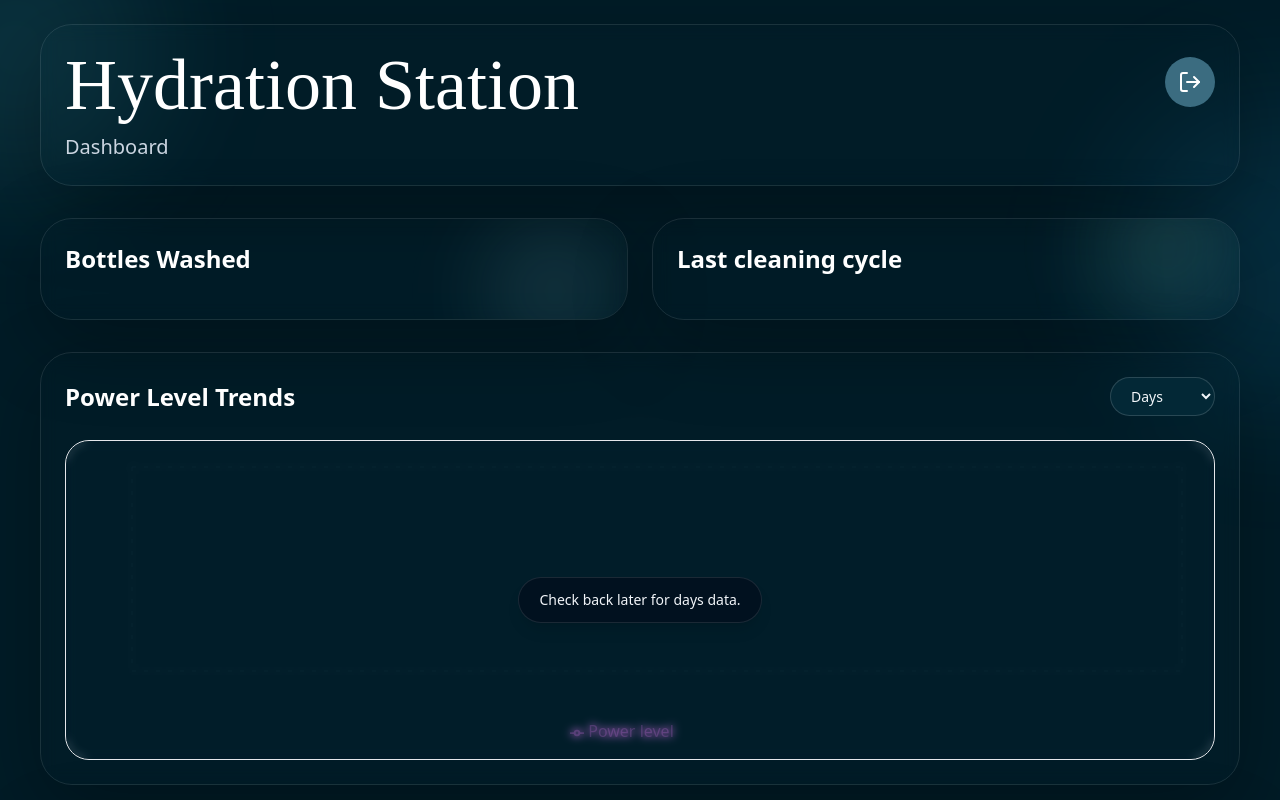
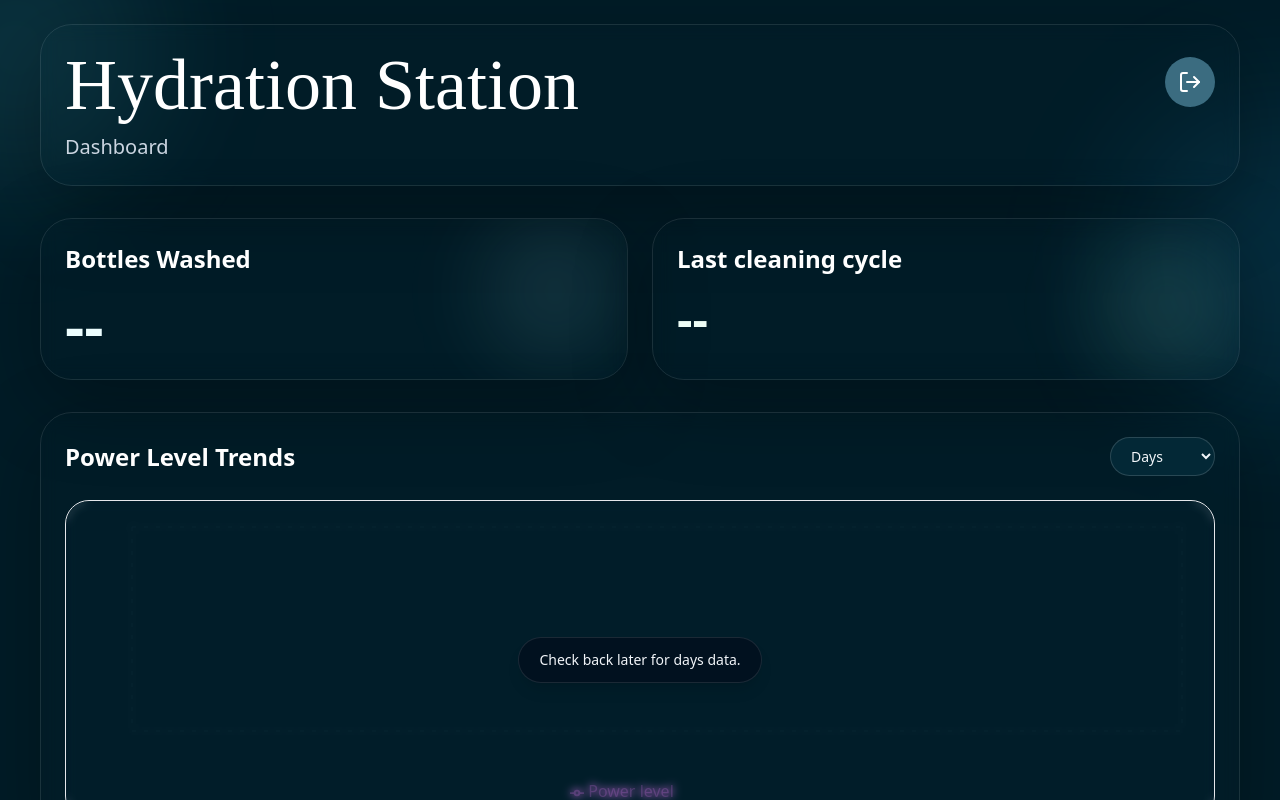
Before and after one commit to manyakaushal/hydrationstationdashboard, a React (Create React App) app in the folder frontend/: page /dashboard in a window 1280 px wide. Shown: the top 800 px of the page. Built offline with nearby package versions, Linux system fonts and the light colour scheme; some icons are missing.

Commit message:
Fixed the card on the bottles washed and last cleaning cycle - Dom

```diff
--- a/frontend/src/pages/dashboard.tsx
+++ b/frontend/src/pages/dashboard.tsx
@@ -1,6 +1,5 @@
 import React, { useEffect, useState, useMemo } from "react";
 import LogoutButton from "../assets/LogoutButton";
-import DataCard from "../assets/DataCard";
 import { RechartsDevtools } from "@recharts/devtools";
 import { LineChart, Line, XAxis, ResponsiveContainer, CartesianGrid, YAxis, Legend, Tooltip } from "recharts";
 
@@ -250,7 +249,9 @@ const cappedWaterData = useMemo(() => {
                             <div className="relative">
                                 <h2 className="text-2xl font-semibold text-white">Bottles Washed</h2>
                                 <div className="mt-5">
-                                    {dashboardData && <DataCard text="Bottles Washed" data={dashboardData.bottlesWashed} />}
+                                    <p className="text-5xl font-semibold text-cyan-50 sm:text-6xl">
+                                        {dashboardData?.bottlesWashed ?? "--"}
+                                    </p>
                                 </div>
                             </div>
                         </div>
@@ -260,7 +261,11 @@ const cappedWaterData = useMemo(() => {
                             <div className="relative">
                                 <h2 className="text-2xl font-semibold text-white">Last cleaning cycle</h2>
                                 <div className="mt-5">
-                                    {dashboardData && <DataCard text="Last Cleaning" data={new Date(dashboardData.lastCleaningCycleAt).toLocaleDateString()} />}
+                                    <p className="text-4xl font-semibold text-emerald-50 sm:text-5xl">
+                                        {dashboardData?.lastCleaningCycleAt
+                                            ? new Date(dashboardData.lastCleaningCycleAt).toLocaleDateString()
+                                            : "--"}
+                                    </p>
                                 </div>
                             </div>
                         </div>
```
